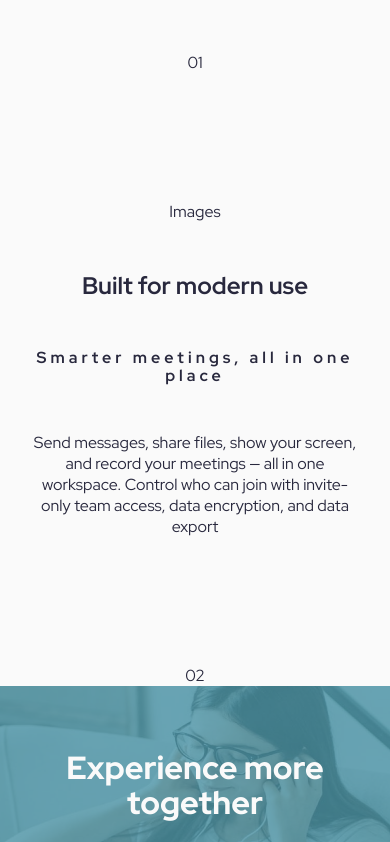
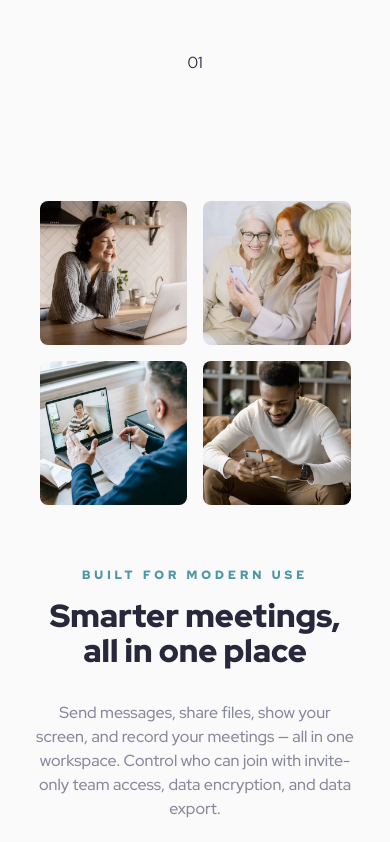
Before and after one commit to martinianol/meet-landing-page, a website: page index.html in a window 390 px wide. Shown: the part 760-1602 px from the top of the page. Drawn offline with Linux system fonts and the light colour scheme.

Commit message:
Content Mobile

```diff
--- a/index.html
+++ b/index.html
@@ -20,7 +20,7 @@
       <div class="logo"></div>
     </header>
     <main>
-      <section>
+      <section id="intro">
         <div class="hero"></div>
         <article>
           <h1>Group Chat for Everyone</h1>
@@ -31,20 +31,44 @@
           <div class="actions">
             <button class="cyan">Download v1.3</button>
             <button class="purple">What is it?</button>
-
           </div>
         </article>
       </section>
       <div>01</div>
-      <section>
-        <div>Images</div>
-        <h2>Built for modern use</h2>
-        <h3>Smarter meetings, all in one place</h3>
-        <p>
-          Send messages, share files, show your screen, and record your meetings
-          — all in one workspace. Control who can join with invite-only team
-          access, data encryption, and data export
-        </p>
+      <section id="content">
+        <div class="images-block">
+          <img
+            src="./assets/desktop/image-woman-in-videocall.jpg"
+            alt="woman in videcall"
+            class="image"
+          />
+          <img
+            src="./assets/desktop/image-women-videochatting.jpg"
+            alt="woman in videochatting"
+            class="image"
+          />
+          <img
+            src="/assets/desktop/image-men-in-meeting.jpg"
+            alt="man in meeting"
+            class="image"
+          />
+          <img
+            src="/assets/desktop/image-man-texting.jpg"
+            alt="man texting"
+            class="image"
+          />
+        </div>
+        <div class="description">
+          <div class="title">
+            <h3>Built for modern use</h2>
+            <h2>Smarter meetings, all in one place</h3>
+          </div>
+          <p>
+            Send messages, share files, show your screen, and record your
+            meetings — all in one workspace. Control who can join with
+            invite-only team access, data encryption, and data export.
+          </p>
+        </div>
       </section>
       <div>02</div>
     </main>
--- a/scss/styles.scss
+++ b/scss/styles.scss
@@ -14,7 +14,7 @@ $font-primary: "Red Hat Display", sans-serif;
 
 $text-preset-1: clamp(40px, 5vw, 64px) / 110% $font-primary;
 $text-preset-2: 800 clamp(32px, 5vw, 40px) / 110% $font-primary;
-$text-preset-3: clamp(12px, 5vw, 16px) / 110% $font-primary; // letter spacing 4px;
+$text-preset-3: clamp(12px, 2vw, 16px) / 110% $font-primary; // letter spacing 4px;
 $text-preset-4: 500 clamp(14px, 5vw, 16px) / 150% $font-primary;
 $text-preset-5: 16px/150% $font-primary;
 
@@ -74,10 +74,11 @@ main {
     display: flex;
     flex-direction: column;
     align-items: center;
-    overflow: hidden; // Prevents margin collapse
     padding: 64px 32px;
+  }
+
+  #intro {
     gap: 48px;
-  }
 
     article {
       display: flex;
@@ -102,6 +103,54 @@ main {
         display: flex;
         flex-direction: column;
         align-items: center;
+        gap: 16px;
+      }
+    }
+  }
+
+  #content {
+    gap: 64px;
+
+    .images-block {
+      display: flex;
+      gap: 16px;
+      flex-wrap: wrap;
+      justify-content: center;
+
+      .image {
+        border-radius: 8px;
+        height: 144px;
+        max-width: 147.5px;
+      }
+    }
+
+    .description {
+      display: flex;
+      flex-direction: column;
+      gap: 32px;
+
+      h3 {
+        font: $text-preset-3;
+        color: $cyan-600;
+        text-transform: uppercase;
+        font-weight: 900;
+      }
+
+      h2 {
+        font: $text-preset-2;
+        color: $slate-900;
+        font-weight: 900;
+      }
+
+      p {
+        font: $text-preset-4;
+        color: $slate-600;
+      }
+    }
+
+    .title {
+      display: flex;
+      flex-direction: column;
       gap: 16px;
     }
   }
```
Also changed, not shown: css/styles.css, 1 other file. Lines whose indentation alone changed are shown as unchanged.
